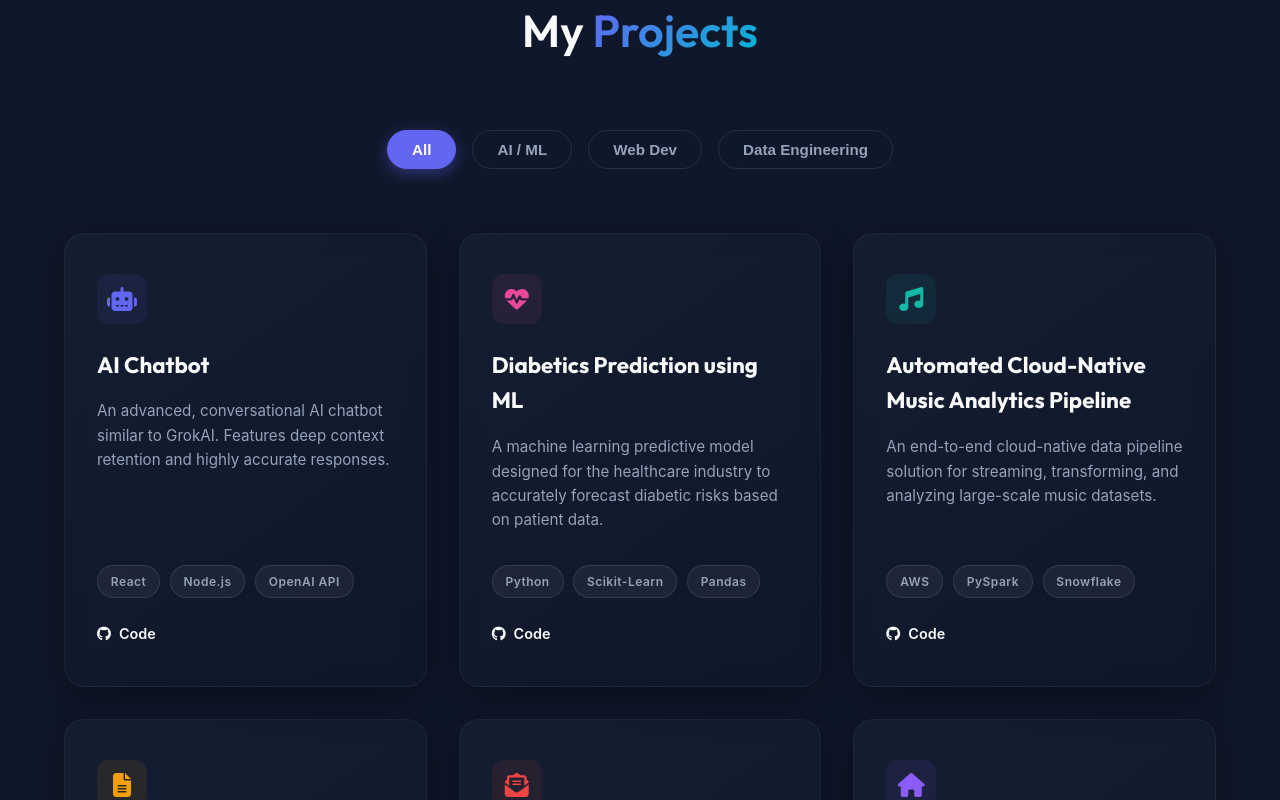
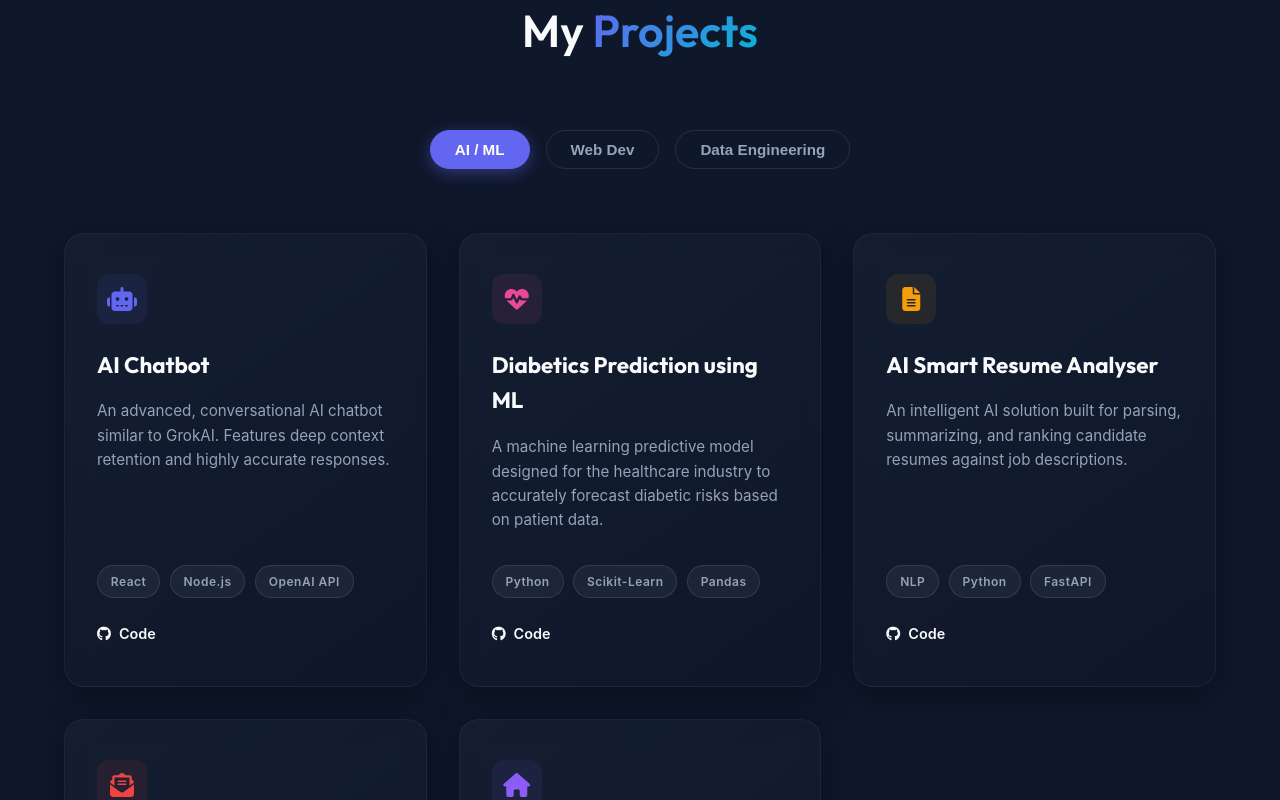
Before and after one commit to jaiharijayapaul/Jaihari-Jayapaul-portfolio, a React (Vite) app: page / in a window 1280 px wide. Shown: the part 2560-3360 px from the top of the page. Built offline with nearby package versions, Linux system fonts and the light colour scheme.

Commit message:
Add files via upload

```diff
--- a/src/components/Projects.jsx
+++ b/src/components/Projects.jsx
@@ -9,7 +9,7 @@ const tiltOptions = {
 };
 
 const Projects = () => {
-    const [activeFilter, setActiveFilter] = useState('All');
+    const [activeFilter, setActiveFilter] = useState('AI / ML');
 
     const projectsList = [
         {
@@ -98,11 +98,9 @@ const Projects = () => {
         }
     ];
 
-    const filters = ['All', 'AI / ML', 'Web Dev', 'Data Engineering'];
+    const filters = ['AI / ML', 'Web Dev', 'Data Engineering'];
 
-    const filteredProjects = activeFilter === 'All'
-        ? projectsList
-        : projectsList.filter(p => p.category === activeFilter);
+    const filteredProjects = projectsList.filter(p => p.category === activeFilter);
 
     return (
         <section id="projects" className="projects section section-full">
```
